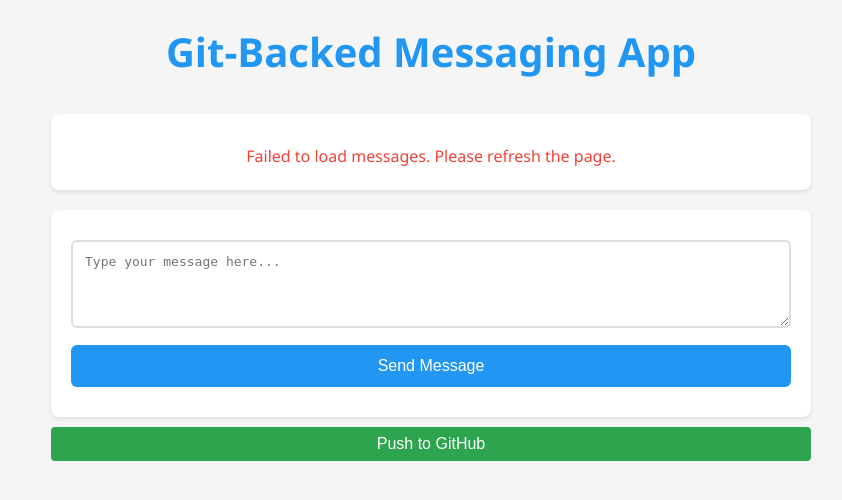
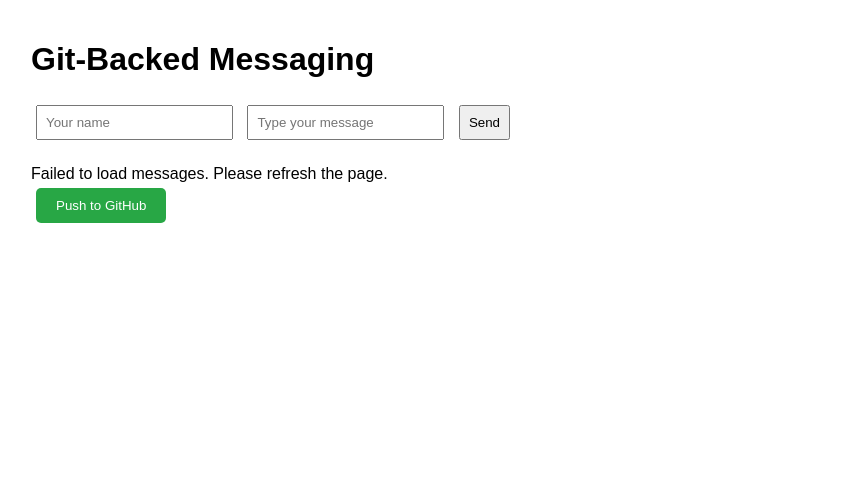
Before and after one commit to Gabriel-Benavidez/GroupChat, a Python web app: template templates/index.html in a window 1280 px wide. Shown: the top 500 px of the page, without its empty margins (209-1051 px from the left). Run offline with Jinja, Linux system fonts and the light colour scheme; the template is opened without the code that fills it, so the values that code supplies are empty.

Commit message:
Update repository

```diff
--- a/templates/index.html
+++ b/templates/index.html
@@ -1,182 +1,59 @@
 <!DOCTYPE html>
-<html lang="en">
+<html>
 <head>
-    <meta charset="UTF-8">
-    <meta name="viewport" content="width=device-width, initial-scale=1.0">
-    <title>Git-Backed Messaging App</title>
+    <title>Git-Backed Messaging</title>
     <style>
-        :root {
-            --primary-color: #2196F3;
-            --background-color: #f5f5f5;
-            --text-color: #333;
-            --border-color: #ddd;
-        }
-
-        * {
-            box-sizing: border-box;
-            margin: 0;
-            padding: 0;
-        }
-
         body {
-            font-family: 'Segoe UI', Arial, sans-serif;
             max-width: 800px;
             margin: 0 auto;
             padding: 20px;
-            background-color: var(--background-color);
-            color: var(--text-color);
-            line-height: 1.6;
+            font-family: Arial, sans-serif;
         }
-
-        h1 {
-            color: var(--primary-color);
-            text-align: center;
-            margin-bottom: 30px;
-            font-size: 2.5em;
+        .message {
+            border: 1px solid #ddd;
+            padding: 10px;
+            margin: 10px 0;
+            border-radius: 5px;
         }
-
-        #messages {
-            background: white;
-            border-radius: 8px;
-            padding: 20px;
-            margin-bottom: 20px;
-            box-shadow: 0 2px 4px rgba(0, 0, 0, 0.1);
-            max-height: 500px;
-            overflow-y: auto;
-        }
-
-        .message {
-            border: 1px solid var(--border-color);
-            padding: 15px;
-            margin: 10px 0;
-            border-radius: 8px;
-            background: white;
-            transition: transform 0.2s ease;
-        }
-
-        .message:hover {
-            transform: translateX(5px);
-            border-left: 4px solid var(--primary-color);
-        }
-
-        .message p {
-            margin-bottom: 8px;
-            font-size: 1.1em;
-        }
-
         .message small {
             color: #666;
-            font-size: 0.9em;
+            margin-left: 10px;
         }
-
-        #messageForm {
-            background: white;
-            padding: 20px;
-            border-radius: 8px;
-            box-shadow: 0 2px 4px rgba(0, 0, 0, 0.1);
+        #message-form {
+            margin: 20px 0;
         }
-
-        textarea {
-            width: 100%;
-            padding: 12px;
-            margin: 10px 0;
-            border: 2px solid var(--border-color);
-            border-radius: 6px;
-            font-size: 1em;
-            resize: vertical;
-            transition: border-color 0.3s ease;
+        input, button {
+            padding: 8px;
+            margin: 5px;
         }
-
-        textarea:focus {
-            outline: none;
-            border-color: var(--primary-color);
-        }
-
-        button {
-            background-color: var(--primary-color);
-            color: white;
-            padding: 12px 24px;
-            border: none;
-            border-radius: 6px;
-            cursor: pointer;
-            font-size: 1em;
-            transition: background-color 0.3s ease;
-            width: 100%;
-        }
-
-        button:hover {
-            background-color: #1976D2;
-        }
-
-        button:disabled {
-            background-color: #ccc;
-            cursor: not-allowed;
-        }
-
-        .error {
-            color: #f44336;
-            margin-top: 10px;
-            text-align: center;
-            transition: opacity 0.3s ease;
-        }
-
-        /* Loading animation */
-        .loading {
-            text-align: center;
-            padding: 20px;
-        }
-
-        .loading::after {
-            content: "Loading...";
-            color: var(--primary-color);
-        }
-
-        .button-container {
-            margin: 10px 0;
-            text-align: right;
-        }
-
-        #pushButton {
-            background-color: #2ea44f;
+        .push-button {
+            background-color: #28a745;
             color: white;
             border: none;
-            padding: 8px 16px;
-            border-radius: 4px;
+            padding: 10px 20px;
+            border-radius: 5px;
             cursor: pointer;
         }
-
-        #pushButton:hover {
-            background-color: #2c974b;
+        .push-button:hover {
+            background-color: #218838;
         }
     </style>
 </head>
 <body>
-    <h1>Git-Backed Messaging App</h1>
+    <h1>Git-Backed Messaging</h1>
 
-    <div id="messages">
-        <div class="loading"></div>
-    </div>
-
-    <form id="messageForm">
-        <textarea
-            id="messageContent"
-            rows="4"
-            placeholder="Type your message here..."
-            maxlength="500"
-        ></textarea>
-        <button type="submit" id="submitButton">Send Message</button>
-        <div id="error" class="error"></div>
+    <form id="message-form">
+        <input type="text" id="author-input" placeholder="Your name" required>
+        <input type="text" id="message-input" placeholder="Type your message" required>
+        <button type="submit">Send</button>
     </form>
 
-    <div class="button-container">
-        <button id="pushButton" onclick="pushToGitHub()">Push to GitHub</button>
-    </div>
+    <div id="messages"></div>
 
     <script>
-        const messageForm = document.getElementById('messageForm');
-        const messageContent = document.getElementById('messageContent');
-        const submitButton = document.getElementById('submitButton');
-        const errorDiv = document.getElementById('error');
+        const messageForm = document.getElementById('message-form');
+        const authorInput = document.getElementById('author-input');
+        const messageInput = document.getElementById('message-input');
         const messagesDiv = document.getElementById('messages');
         let isSubmitting = false;
         let lastMessageTimestamp = null;
@@ -186,16 +63,16 @@
 
             if (isSubmitting) return;
 
-            const content = messageContent.value.trim();
-            if (!content) {
-                showError('Please enter a message');
+            const author = authorInput.value.trim();
+            const content = messageInput.value.trim();
+            if (!author || !content) {
+                alert('Please enter both author and message');
                 return;
             }
 
             try {
                 isSubmitting = true;
-                submitButton.disabled = true;
-                submitButton.textContent = 'Sending...';
+                messageForm.disabled = true;
 
                 const response = await fetch('/messages', {
                     method: 'POST',
@@ -203,37 +80,32 @@
                         'Content-Type': 'application/json',
                     },
                     body: JSON.stringify({
+                        author,
                         content,
                         timestamp: new Date().toISOString()
                     })
                 });
 
                 if (response.ok) {
-                    messageContent.value = '';
-                    errorDiv.textContent = '';
+                    authorInput.value = '';
+                    messageInput.value = '';
                     await loadMessages(); // Refresh messages immediately after sending
                 } else {
                     const data = await response.json();
-                    showError(data.error || 'Failed to send message');
+                    alert(data.error || 'Failed to send message');
                 }
             } catch (error) {
-                showError('Network error. Please try again.');
+                alert('Network error. Please try again.');
                 console.error('Error:', error);
             } finally {
                 isSubmitting = false;
-                submitButton.disabled = false;
-                submitButton.textContent = 'Send Message';
+                messageForm.disabled = false;
             }
         });
 
-        async function loadMessages(showLoading = true) {
-            if (showLoading) {
-                messagesDiv.innerHTML = '<div class="loading"></div>';
-            }
-
+        async function loadMessages() {
             try {
-                // Add timestamp parameter to avoid caching
-                const response = await fetch(`/messages?t=${Date.now()}`);
+                const response = await fetch('/messages');
                 const data = await response.json();
                 const messages = data.messages;
 
@@ -251,61 +123,29 @@
 
                 messagesDiv.innerHTML = messages.map(msg => `
                     <div class="message">
-                        <p>${escapeHtml(msg.content)}</p>
-                        <small>${formatDate(msg.timestamp)}</small>
+                        <p>${msg.author}: ${msg.content}</p>
+                        <small>${new Date(msg.timestamp).toLocaleString()}</small>
                     </div>
                 `).join('');
-
-                // Scroll to the latest message only if we're near the bottom
-                const isNearBottom = messagesDiv.scrollHeight - messagesDiv.scrollTop - messagesDiv.clientHeight < 100;
-                if (isNearBottom) {
-                    messagesDiv.scrollTop = messagesDiv.scrollHeight;
-                }
             } catch (error) {
-                if (showLoading) {
-                    messagesDiv.innerHTML = '<div class="error">Failed to load messages. Please refresh the page.</div>';
-                }
+                messagesDiv.innerHTML = '<div class="error">Failed to load messages. Please refresh the page.</div>';
                 console.error('Error:', error);
             }
         }
 
-        function showError(message) {
-            errorDiv.textContent = message;
-            errorDiv.style.opacity = '1';
-            setTimeout(() => {
-                errorDiv.style.opacity = '0';
-                setTimeout(() => {
-                    errorDiv.textContent = '';
-                }, 300);
-            }, 5000);
-        }
+        // Load messages when page loads
+        loadMessages();
 
-        function escapeHtml(unsafe) {
-            return unsafe
-                .replace(/&/g, "&amp;")
-                .replace(/</g, "&lt;")
-                .replace(/>/g, "&gt;")
-                .replace(/"/g, "&quot;")
-                .replace(/'/g, "&#039;");
-        }
+        // Refresh messages periodically (every 5 seconds)
+        setInterval(loadMessages, 5000);
 
-        function formatDate(timestamp) {
-            const date = new Date(timestamp);
-            const now = new Date();
-            const diff = now - date;
+        // Add push button
+        const pushButton = document.createElement('button');
+        pushButton.textContent = 'Push to GitHub';
+        pushButton.className = 'push-button';
+        document.body.appendChild(pushButton);
 
-            // If less than 24 hours ago, show relative time
-            if (diff < 24 * 60 * 60 * 1000) {
-                if (diff < 60 * 1000) return 'just now';
-                if (diff < 60 * 60 * 1000) return `${Math.floor(diff / (60 * 1000))}m ago`;
-                return `${Math.floor(diff / (60 * 60 * 1000))}h ago`;
-            }
-
-            // Otherwise show full date
-            return date.toLocaleString();
-        }
-
-        async function pushToGitHub() {
+        pushButton.addEventListener('click', async () => {
             try {
                 const response = await fetch('/push', {
                     method: 'POST',
@@ -323,29 +163,6 @@
             } catch (error) {
                 alert(`Error pushing to GitHub: ${error}`);
             }
-        }
-
-        // Add fade transition to error messages
-        const style = document.createElement('style');
-        style.textContent = `
-            .error {
-                transition: opacity 0.3s ease;
-            }
-        `;
-        document.head.appendChild(style);
-
-        // Load messages when page loads
-        loadMessages();
-
-        // Refresh messages periodically (every 5 seconds, without showing loading state)
-        setInterval(() => loadMessages(false), 5000);
-
-        // Enable submit on Ctrl+Enter or Cmd+Enter
-        messageContent.addEventListener('keydown', (e) => {
-            if ((e.ctrlKey || e.metaKey) && e.key === 'Enter') {
-                e.preventDefault();
-                submitButton.click();
-            }
         });
     </script>
 </body>
```
Also changed, not shown: server.py (+27 -0 lines), static/js/main.js (added, +90 -0 lines), database/messages.db.
